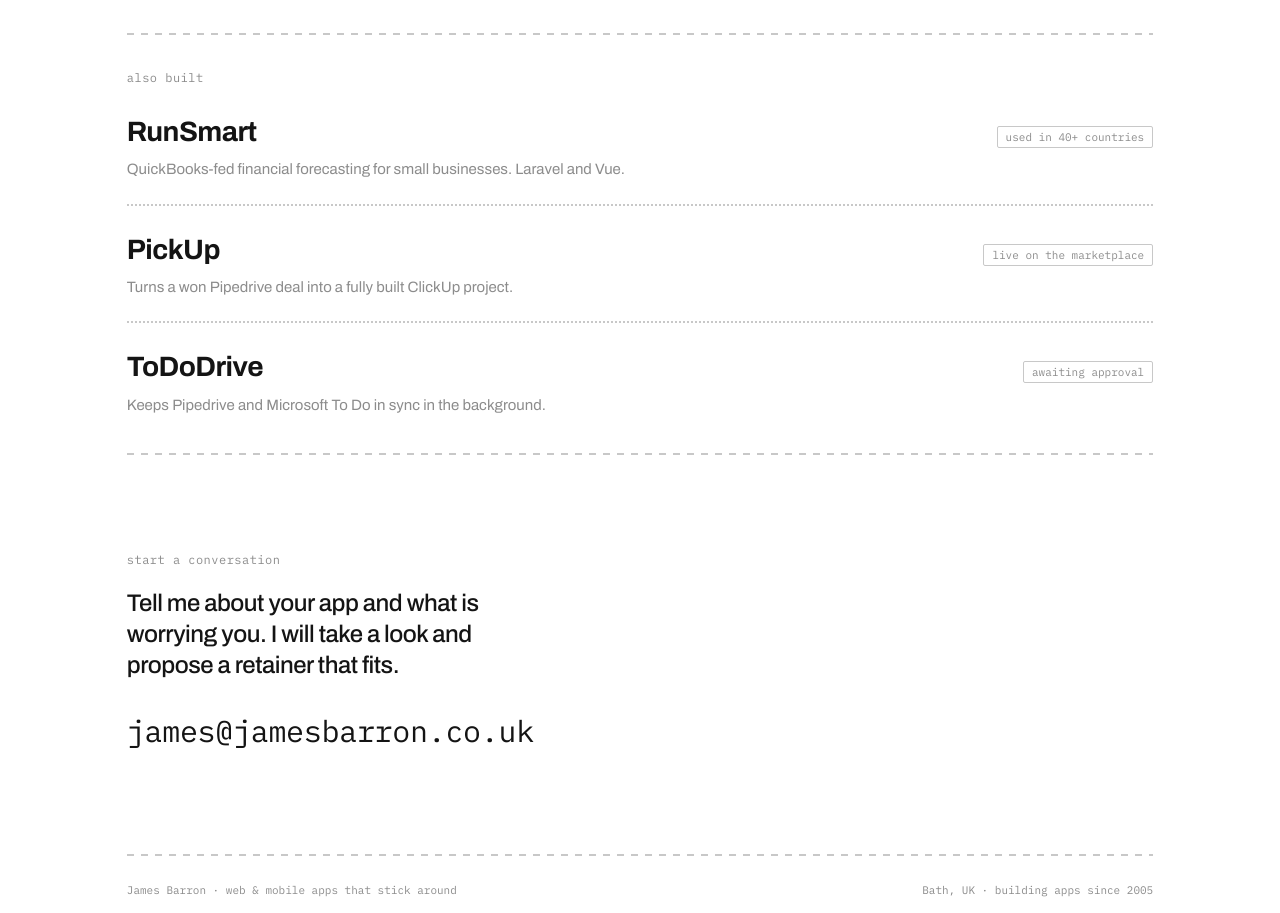
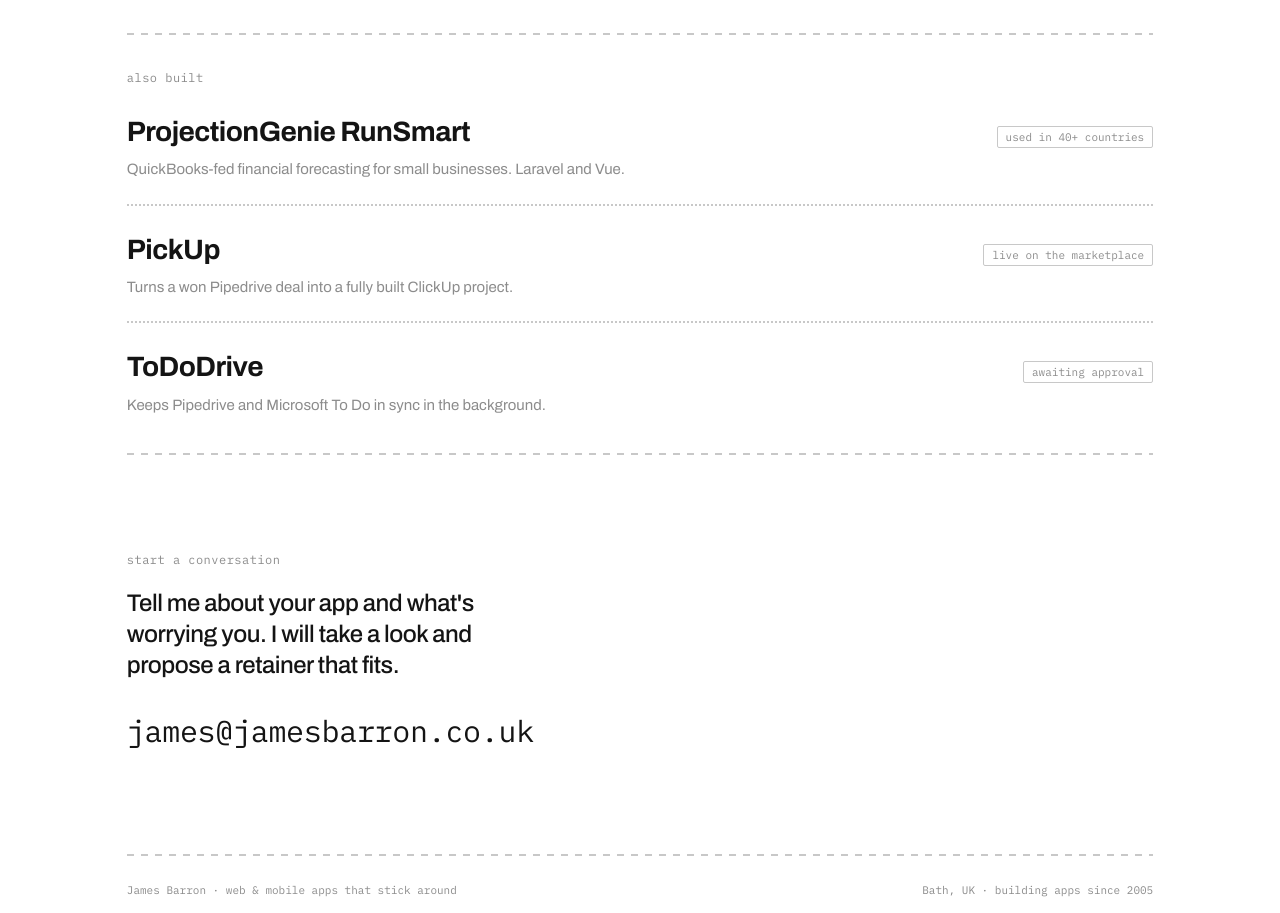
Before and after one commit to jbarronuk/jamesbarron_site, a plain HTML site: page index.html in a window 1280 px wide. Shown: the part 1760-2673 px from the top of the page. Drawn offline with Linux system fonts and the light colour scheme.

Commit message:
text and style tweaks

```diff
--- a/index.html
+++ b/index.html
@@ -86,7 +86,7 @@
     <div class="label">also built</div>
     <div class="row">
       <div>
-        <div class="name"><a href="work.html#runsmart">RunSmart</a></div>
+        <div class="name"><a href="work.html#runsmart">ProjectionGenie RunSmart</a></div>
         <div class="desc">QuickBooks-fed financial forecasting for small businesses. Laravel and Vue.</div>
       </div>
       <div class="meta"><span class="tag">used in 40+ countries</span></div>
@@ -111,7 +111,7 @@
 
   <section class="contact" id="contact">
     <div class="label">start a conversation</div>
-    <p class="lead">Tell me about your app and what is worrying you. I will take a look and propose a retainer that fits.</p>
+    <p class="lead">Tell me about your app and what's worrying you. I will take a look and propose a retainer that fits.</p>
     <button class="email" id="email">james@jamesbarron.co.uk</button>
     <span class="copied" id="copied">copied</span>
   </section>
```
Also changed, not shown: contact.html (+2 -0 lines), work.html (+1 -1 lines).
